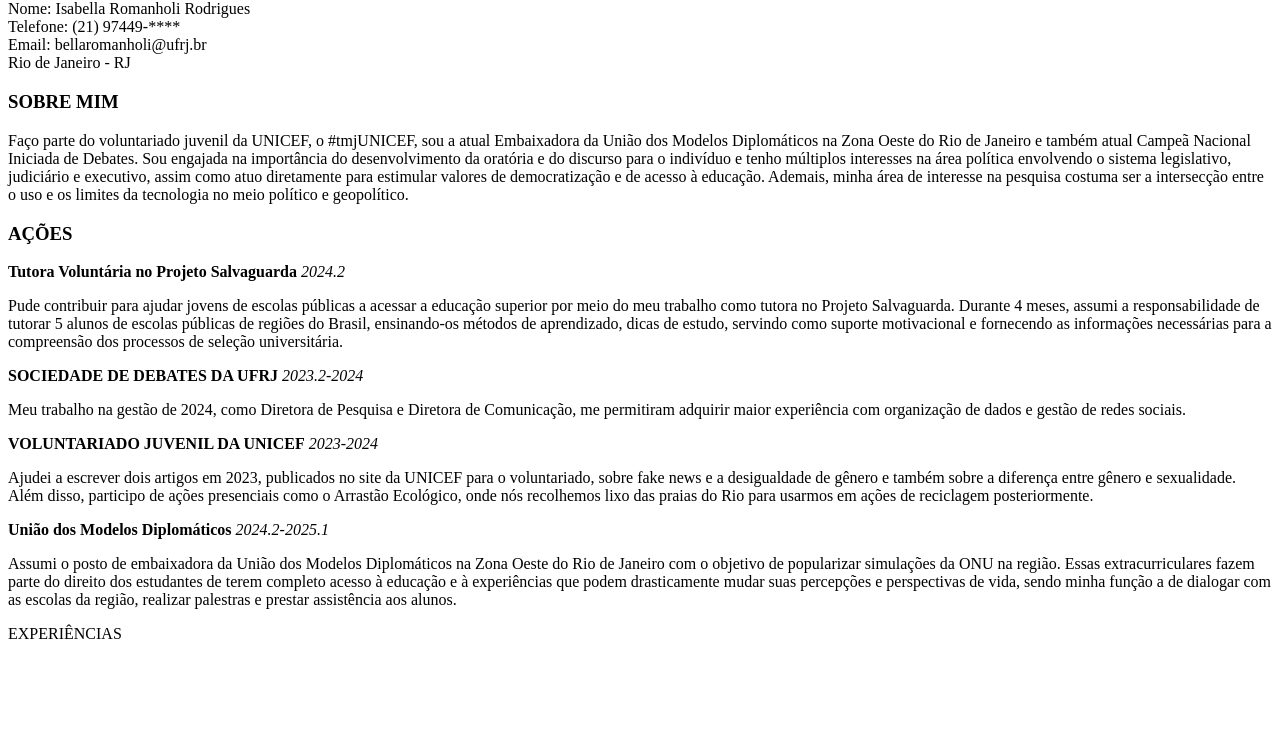
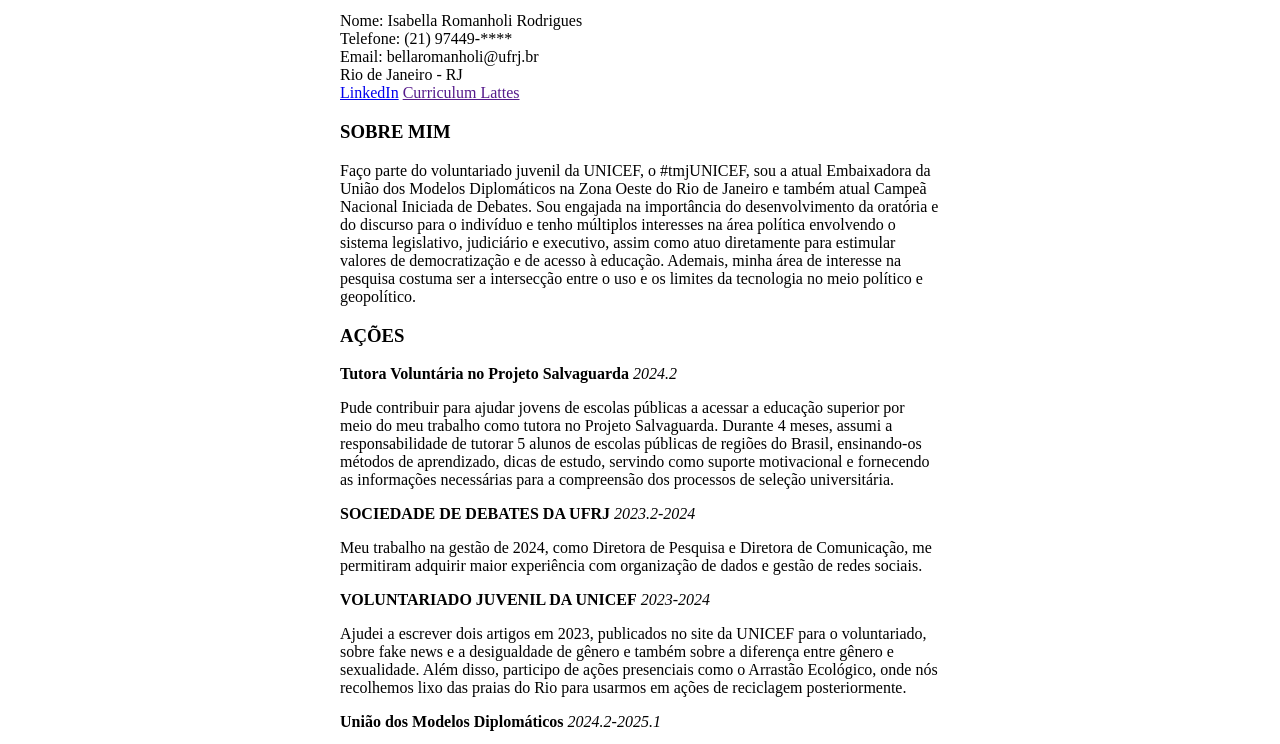
Before and after one commit to rmnhlcore/rmnhlcore, a plain HTML site: page index.html in a window 1280 px wide. Shown: the part 66-810 px from the top of the page. Drawn offline with Linux system fonts and the light colour scheme.

Commit message:
links e margem css

```diff
--- a/index.html
+++ b/index.html
@@ -1,10 +1,22 @@
 <h1> Curriculum Vitae </h1>
+
+<head>
+  <style>
+    body {
+      margin: 0 auto;
+      max-width: 600px;
+      padding: 20px;
+    }
+  </style>
+</head>
+
 
 Nome: Isabella Romanholi Rodrigues <br>
 Telefone: (21) 97449-**** <br>
 Email: bellaromanholi@ufrj.br <br>
 Rio de Janeiro - RJ <br>
-
+<a href=" https://www.linkedin.com/in/isabellaromanholi/">LinkedIn</a>
+<a href="">Curriculum Lattes</a>
 
 
 <h3>SOBRE MIM</h3>
```
